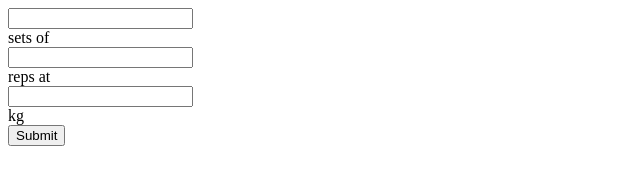
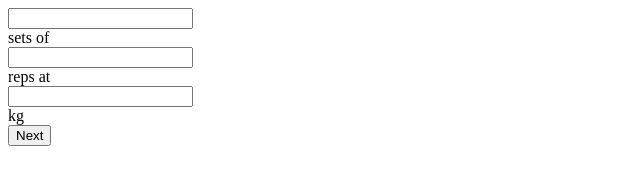
Before and after one commit to alexabush/lingvist-clone, a Next.js app: page /addWorkout3 in a window 1280 px wide. Shown: the top 196 px of the page, without its empty margins (0-640 px from the left). Built offline with nearby package versions, Linux system fonts and the light colour scheme.

Commit message:
madlib component, compound component with Input and Text subcomponents

```diff
--- a/src/comp/Madlib.js
+++ b/src/comp/Madlib.js
@@ -1,17 +1,17 @@
 import React, { Component } from 'react';
+import Router from 'next/router';
 import PropTypes from 'prop-types';
 
 class Input extends Component {
-  state = { value: '' };
-  handleChange(event) {
-    this.setState({ value: event.target.value });
-  }
+  handleChange = e => {
+    this.props.update(e.target.value, this.props.idx);
+  };
 
   render() {
     return (
       <input
         type="text"
-        value={this.state.value}
+        value={this.props.value}
         onChange={this.handleChange}
       />
     );
@@ -20,20 +20,42 @@ class Input extends Component {
 
 const Text = ({ children }) => <div>{children}</div>;
 
-// would need to pass state from chldren back up
-// I might need to use React.children for this to work
 class Madlib extends Component {
-  handleSubmit = event => {
-    console.log('submit');
-    event.preventDefault();
+  state = { values: [] };
+  handleNext = () => {
+    let processedVals = this.processValues(this.state.values);
+    console.log(processedVals);
+    Router.push({
+      pathname: '/fitness'
+    });
+  };
+  processValues = values => {
+    return values.filter(val => {
+      return typeof val !== 'undefined';
+    });
+  };
+  renderChildren = () => {
+    return React.Children.map(this.props.children, (child, idx) => {
+      if (child.type.name === 'Input') {
+        return React.cloneElement(child, {
+          update: (val, valIdx) => {
+            const valuesCopy = this.state.values;
+            valuesCopy[valIdx] = val;
+            this.setState({ values: valuesCopy });
+          },
+          value: this.state.values[this.state.count],
+          idx
+        });
+      } else {
+        return <div>{child}</div>;
+      }
+    });
   };
   render() {
     return (
       <div>
-        <form onSubmit={this.handleSubmit}>
-          {this.props.children}
-          <input type="submit" value="Submit" />
-        </form>
+        {this.renderChildren()}
+        <button onClick={this.handleNext}>Next</button>
       </div>
     );
   }
```
